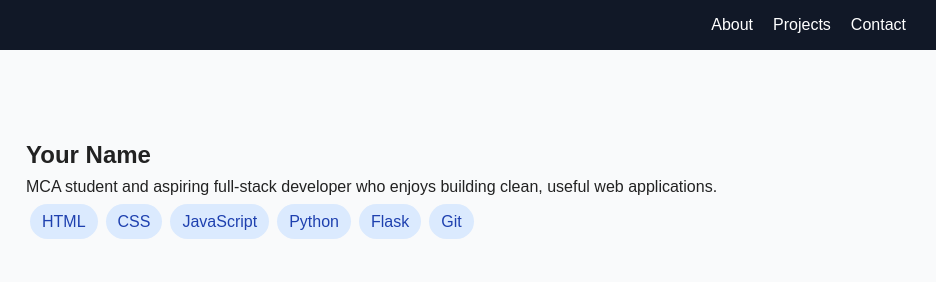
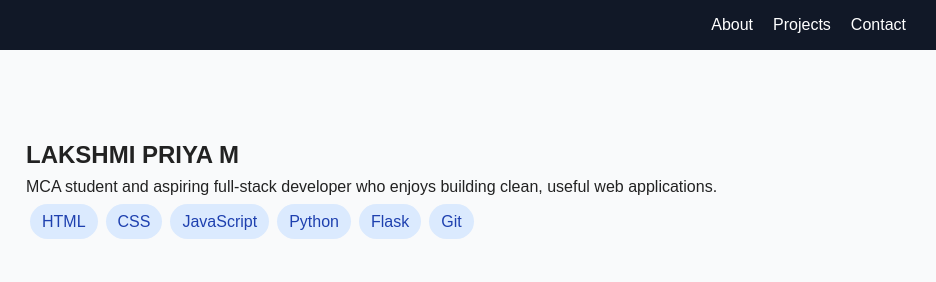
Before and after one commit to lakshmipriyaoffical/web-prg, a plain HTML site: page exp4_portfolio/index.html in a window 1280 px wide. Shown: the top 282 px of the page, 344-1280 px from the left. Drawn offline with Linux system fonts and the light colour scheme.

```diff
--- a/exp4_portfolio/index.html
+++ b/exp4_portfolio/index.html
@@ -30,7 +30,7 @@
   <div class="profile">
     <img src="https://picsum.photos/200" alt="Profile photo">
     <div>
-      <h1>Your Name</h1>
+      <h1>LAKSHMI PRIYA M</h1>
       <p>MCA student and aspiring full-stack developer who enjoys building clean, useful web applications.</p>
       <div class="skills"><span>HTML</span><span>CSS</span><span>JavaScript</span><span>Python</span><span>Flask</span><span>Git</span></div>
     </div>
```
